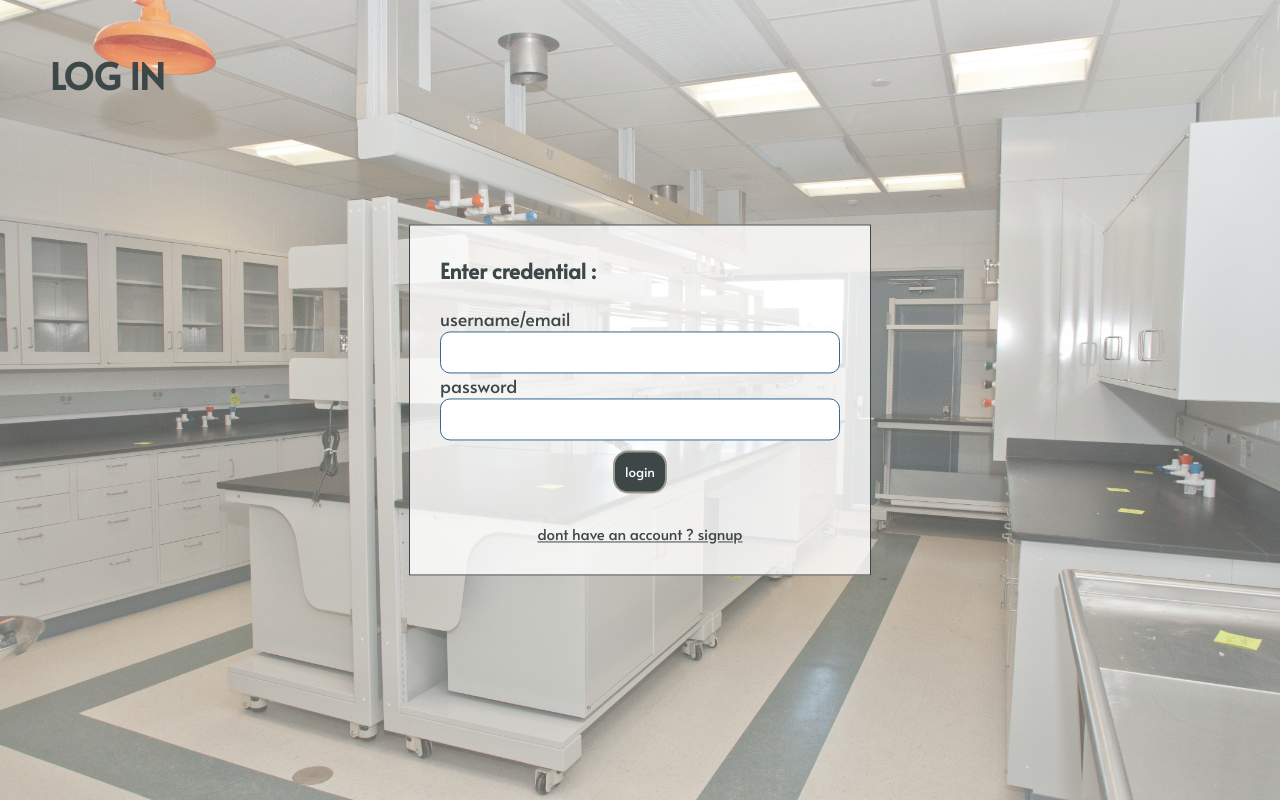
After one commit to abir-cs/Salama, a PHP site: page /login.php in a window 1280 px wide. The commit adds this page. Run offline with PHP 8.4, Linux system fonts and the light colour scheme.

Commit message:
apt-error handling + login front

```diff
--- a/index.php
+++ b/index.php
@@ -47,6 +47,7 @@
             <a href="services.html">SERVICES</a>
             <a href="appointment.php">APPOINTMENT</a>
             <a href="contact.html">CONTACT</a>
+            <a href="login.php">LOGIN</a>
         </div>
     </nav>
     <div class="home">
--- /dev/null
+++ b/login.php
@@ -0,0 +1,26 @@
+<!DOCTYPE html>
+<html lang="en">
+
+<head>
+    <meta charset="UTF-8">
+    <meta name="viewport" content="width=device-width, initial-scale=1.0">
+    <link rel="stylesheet" href="style.css">
+    <title>login</title>
+</head>
+
+<body class="background">
+    <div class="coat">
+        <h1>LOG IN</h1>
+        <form action="" class="logincard">
+            <h3>Enter credential :</h3>
+            <label for="username">username/email</label>
+            <input type="text" id="username" name="username">
+            <label for="password">password</label>
+            <input type="password" id="password" name="password">
+            <button class="add">login</button>
+            <a href="signup.php">dont have an account ? signup</a>
+        </form>
+    </div>
+</body>
+
+</html>
--- a/style.css
+++ b/style.css
@@ -179,7 +179,8 @@ button {
 }
 
 .add {
-  border-radius: 20px;
+  border-radius: 15px;
+  padding: 10px;
   background-color: #3D4748;
 
 }
@@ -511,7 +512,45 @@ table {
   cursor: pointer;
   color: #36678f;
 }
+/* ---------------------------login-------------------- */
 
+body.background {
+  background-image: url("../assets/images/rooms/lab.jpg");
+  background-repeat: no-repeat;
+  background-size: cover;
+  background-position: center;
+  min-height: 100vh;
+}
+.coat{
+  height: 100%;
+  min-height: 100vh;
+  background-color: rgba(255, 255, 255, 0.3);
+   h1{
+    margin: 0;
+    padding: 50px;
+  }
+}
+.logincard{
+  display: flex;
+  flex-direction: column;
+  position: fixed;
+  top: 50%;
+  left: 50%;
+  transform: translate(-50%, -50%);
+  padding: 10px 30px 30px 30px;
+  width: 400px;
+  background-color: rgba(255, 255, 255, 0.8);
+  border: 1px solid #3D4748;
+  input{
+    border-radius: 10px;
+  }
+  a{
+    color: #3D4748;
+    text-decoration: underline;
+    font-size: 15px;
+    margin-top: 20px;
+  }
+}
 /* ------------------responsive design --------------------- */
 @media screen and (max-width :1000px) {
   .cntctmap {
```
Also changed, not shown: appointment.php (+54 -20 lines), form.css (+7 -0 lines), signup.php (added, +28 -0 lines).
